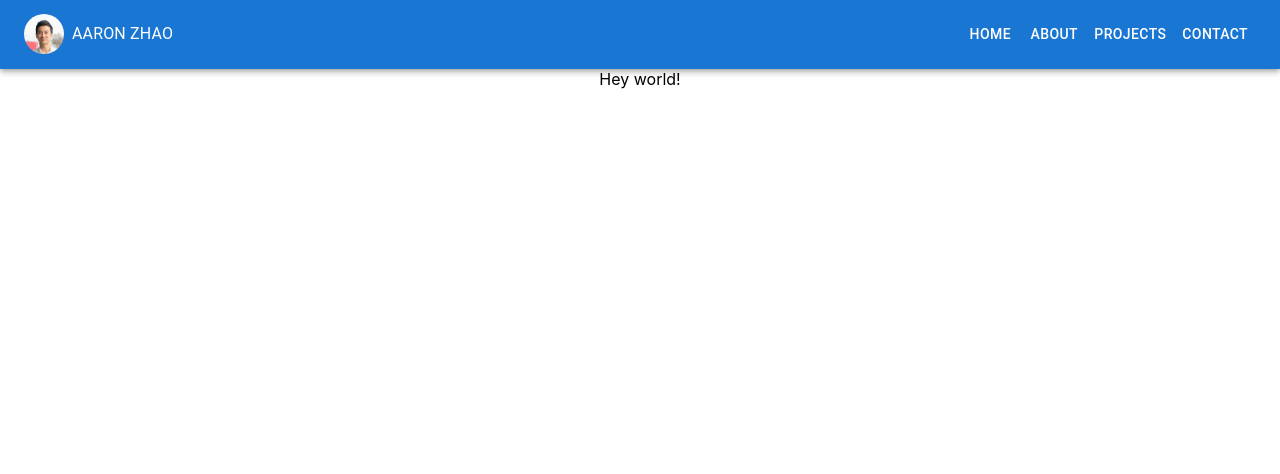
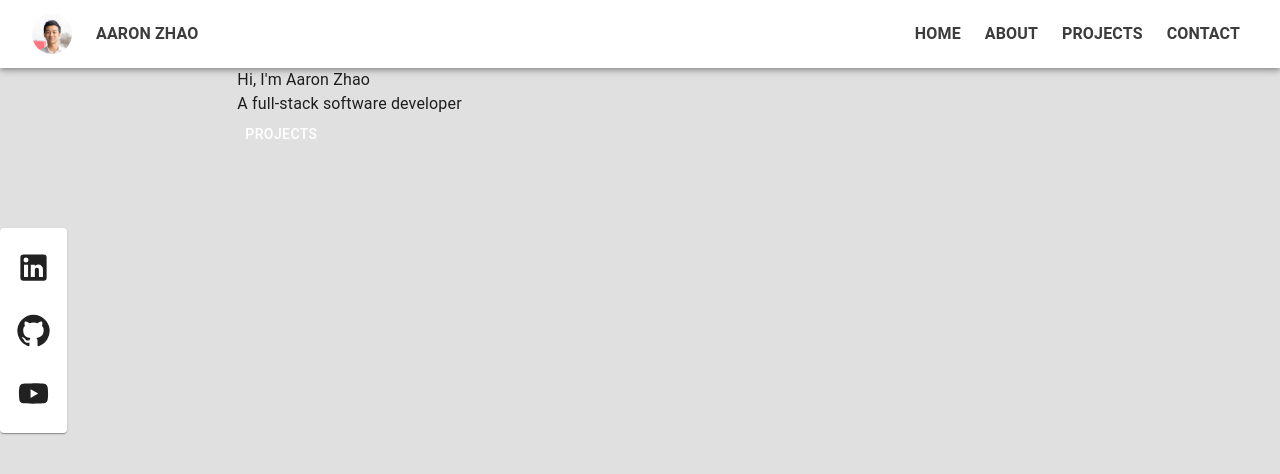
Before and after one commit to aaronzhao1229/portfolio, a React (Create React App) app: page /about in a window 1280 px wide. Shown: the top 474 px of the page. Built offline with nearby package versions, Linux system fonts and the light colour scheme.

Commit message:
add side label

```diff
--- a/package.json
+++ b/package.json
@@ -12,6 +12,7 @@
     "@testing-library/user-event": "^13.5.0",
     "react": "^18.2.0",
     "react-dom": "^18.2.0",
+    "react-router-dom": "^6.10.0",
     "react-scripts": "5.0.1",
     "web-vitals": "^2.1.4"
   },
--- a/src/App.js
+++ b/src/App.js
@@ -1,14 +1,41 @@
+import './App.css'
+import HomePage from './components/HomePage'
+import Header from './layout/Header'
+import { ThemeProvider, CssBaseline } from '@mui/material'
 
-import './App.css'
-import Header from './components/Header'
-import { Container } from '@mui/material'
+import { createTheme } from '@mui/material/styles'
+
+const theme = createTheme({
+  palette: {
+    primary: {
+      light: '#fafafa',
+      main: '#fff',
+      dark: '#e0e0e0',
+      contrastText: '#3c3c3c',
+    },
+    secondary: {
+      light: '#ffecb3',
+      main: '#ffc107',
+      dark: '#ba000d',
+      contrastText: '#000',
+    },
+    background: {
+      default: '#e0e0e0'
+  }
+  },
+})
 
 function App() {
   return (
-    <div className="App">
+    <ThemeProvider theme={theme}>
+
+      <CssBaseline />
       <Header />
-      <Container>Hey world!</Container>
-    </div>
+
+      <HomePage />
+
+
+    </ThemeProvider>
   )
 }
 
--- /dev/null
+++ b/src/components/HomePage.jsx
@@ -0,0 +1,23 @@
+import SideLabel from '../layout/SideLabel'
+import { Button, Container, Grid, Typography } from '@mui/material'
+
+export default function HomePage() {
+  return (
+  <Grid container>
+    <Grid item xs={2}>
+      <SideLabel />
+    </Grid>
+    <Grid item xs={10}>
+      <Container>
+          <Typography>
+              Hi, I'm Aaron Zhao
+          </Typography>
+          <Typography>
+              A full-stack software developer
+          </Typography>
+          <Button>Projects</Button>
+      </Container>
+    </Grid>
+  </Grid>
+  )
+}
--- a/src/components/Header.jsx
+++ b/src/layout/Header.jsx
@@ -29,24 +29,27 @@ function ResponsiveAppBar() {
       <Container maxWidth="xl">
         <Toolbar disableGutters>
           <Box sx={{ flexGrow: 1, display: 'flex' }}>
-            {/* <Tooltip title="Open settings"> */}
 
-            <IconButton sx={{ p: 0 }}>
+
+            <IconButton >
               <Avatar alt="Aaron Zhao" src="/images/profile.jpeg" />
             </IconButton>
-            <Button>
-              <Typography
-                variant="body1"
+            <Button variant="body1"
                 sx={{
                   my: 2,
-                  color: 'white',
-                  display: { xs: 'none', md: 'flex' },
+                  color: 'primary.contrastText',
+                  display: { xs: 'none', md: 'flex', fontWeight: 'bold' },
+                  pl: 2,
+                }}>
+              <Typography variant="body1"
+                sx={{
+                  fontWeight: 'bold'
                 }}
               >
                 Aaron Zhao
               </Typography>
             </Button>
-            {/* </Tooltip> */}
+
           </Box>
           <Box sx={{ flexGrow: 0, display: { xs: 'flex', md: 'none' } }}>
             <IconButton
@@ -87,13 +90,18 @@ function ResponsiveAppBar() {
 
           <Box sx={{ flexGrow: 0, display: { xs: 'none', md: 'flex' } }}>
             {pages.map((page) => (
-              <Button
-                key={page}
-                onClick={handleCloseNavMenu}
-                sx={{ my: 2, color: 'white', display: 'block' }}
-              >
-                {page}
-              </Button>
+              // <Tooltip key={page} disableHoverListener title="Add">
+                <Button
+                  onClick={handleCloseNavMenu}
+                  sx={{ color: 'primary.contrastText', '& :hover': { color: 'secondary.main' },display: 'block', fontWeight: 'bold', pr: 2, fontSize: 'body1.fontSize' }}
+                >
+                  <Typography sx={{
+                  fontWeight: 'bold'
+                }}>
+                    {page}
+                  </Typography>
+                </Button>
+              // </Tooltip>
             ))}
           </Box>
         </Toolbar>
--- /dev/null
+++ b/src/layout/SideLabel.jsx
@@ -0,0 +1,33 @@
+import * as React from 'react';
+import Paper from '@mui/material/Paper';
+import MenuItem from '@mui/material/MenuItem';
+import MenuList from '@mui/material/MenuList';
+import Stack from '@mui/material/Stack';
+import LinkedInIcon from '@mui/icons-material/LinkedIn';
+import GitHubIcon from '@mui/icons-material/GitHub';
+import YouTubeIcon from '@mui/icons-material/YouTube';
+
+export default function SideLabel() {
+
+  return (
+    <Stack direction="row"  sx={{display: { xs: 'none', md: 'flex' }}}  >
+      <Paper sx={{mt: 20, p: 0}} >
+        <MenuList sx={{'& :hover': {color: 'secondary.main' }}}>
+          <MenuItem >
+            <LinkedInIcon fontSize='large' sx={{mt: 1, mb: 1}}/>
+          </MenuItem>
+
+          <MenuItem>
+            <GitHubIcon fontSize='large' sx={{mt: 1, mb: 1}} />
+          </MenuItem>
+
+          <MenuItem>
+            <YouTubeIcon fontSize='large' sx={{mt: 1, mb: 1}} />
+          </MenuItem>
+        </MenuList>
+      </Paper>
+
+
+    </Stack>
+  );
+}
```
Also changed, not shown: src/components/About.jsx (added, +23 -0 lines), 1 other file (tests, documents, lock files or other folders).
